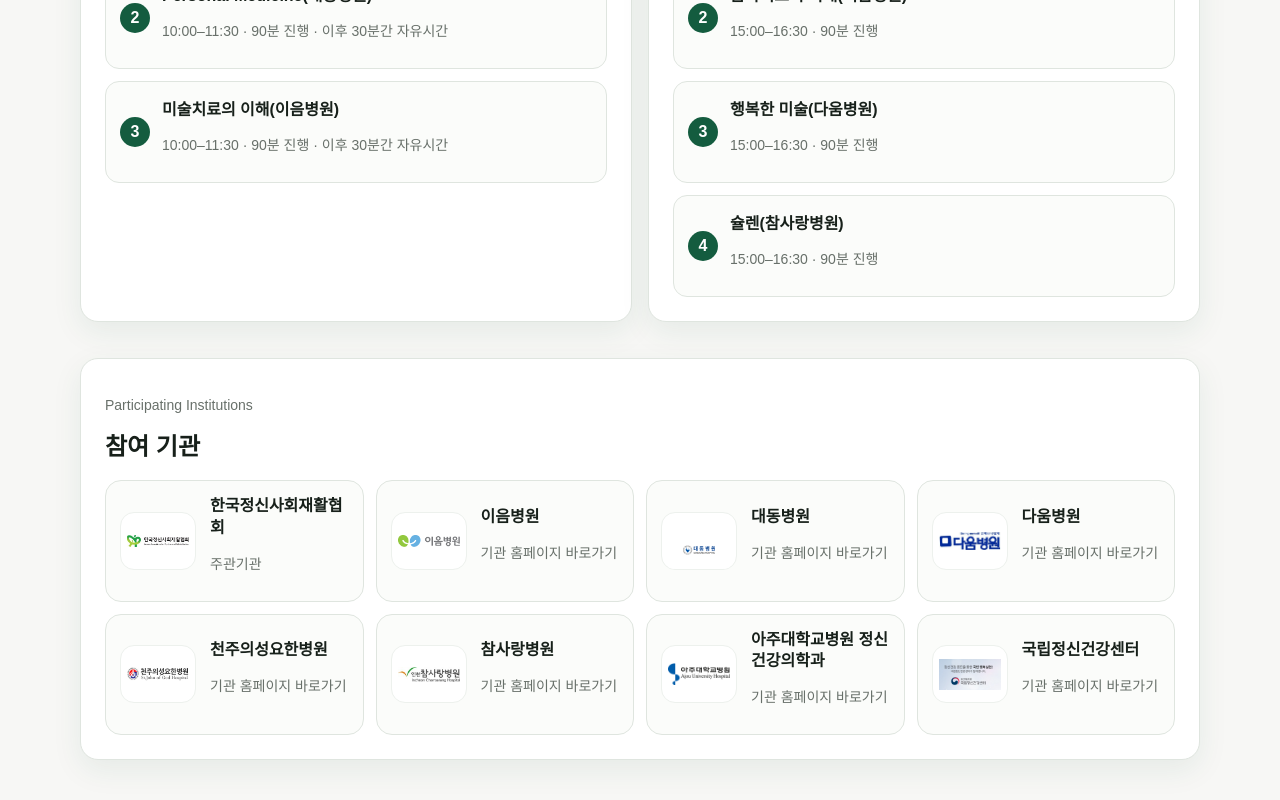
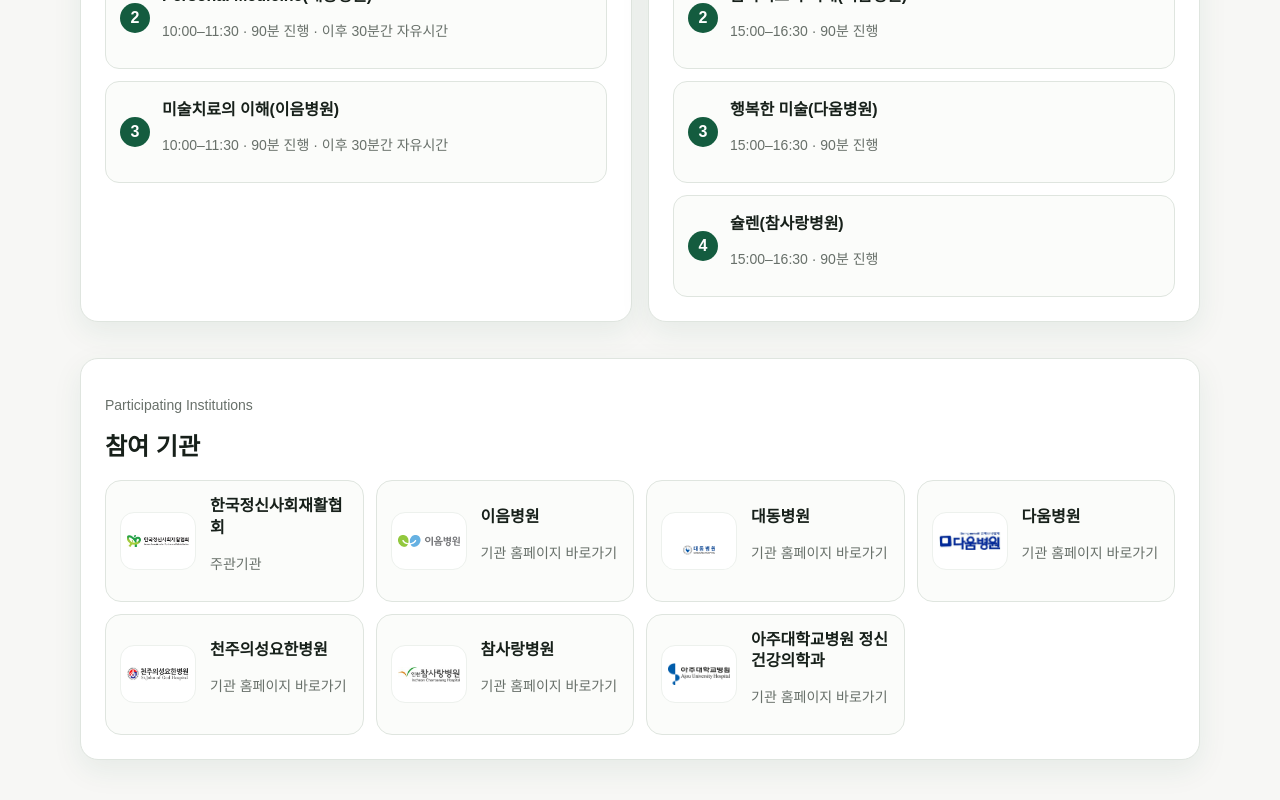
Before and after one commit to Cooledricesh/nabh-workshop-registration, a Next.js app: page / in a window 1280 px wide. Shown: the part 1615-2415 px from the top of the page. Built offline with nearby package versions, Linux system fonts and the light colour scheme; no server answers; the database is empty.

Commit message:
fix: remove national mental health center institution

```diff
--- a/src/app/page.tsx
+++ b/src/app/page.tsx
@@ -31,7 +31,6 @@
   { name: '천주의성요한병원', url: 'http://www.yohanhos.or.kr/', logo: '/institutions/yohan-logo.jpg' },
   { name: '참사랑병원', url: 'http://www.clh.co.kr/', logo: '/institutions/chamsarang-logo.jpg' },
   { name: '아주대학교병원 정신건강의학과', url: 'https://hosp.ajoumc.or.kr/dept/deptView.do?deptNo=22&deptCd=PSY', logo: '/institutions/institution-6.png' },
-  { name: '국립정신건강센터', url: 'https://www.ncmh.go.kr/', logo: '/institutions/institution-7.jpg' },
 ];
 
 const schedule = [
```
Also changed, not shown: public/institutions/institution-7.jpg (deleted), 1 other file (tests, documents, lock files or other folders).
